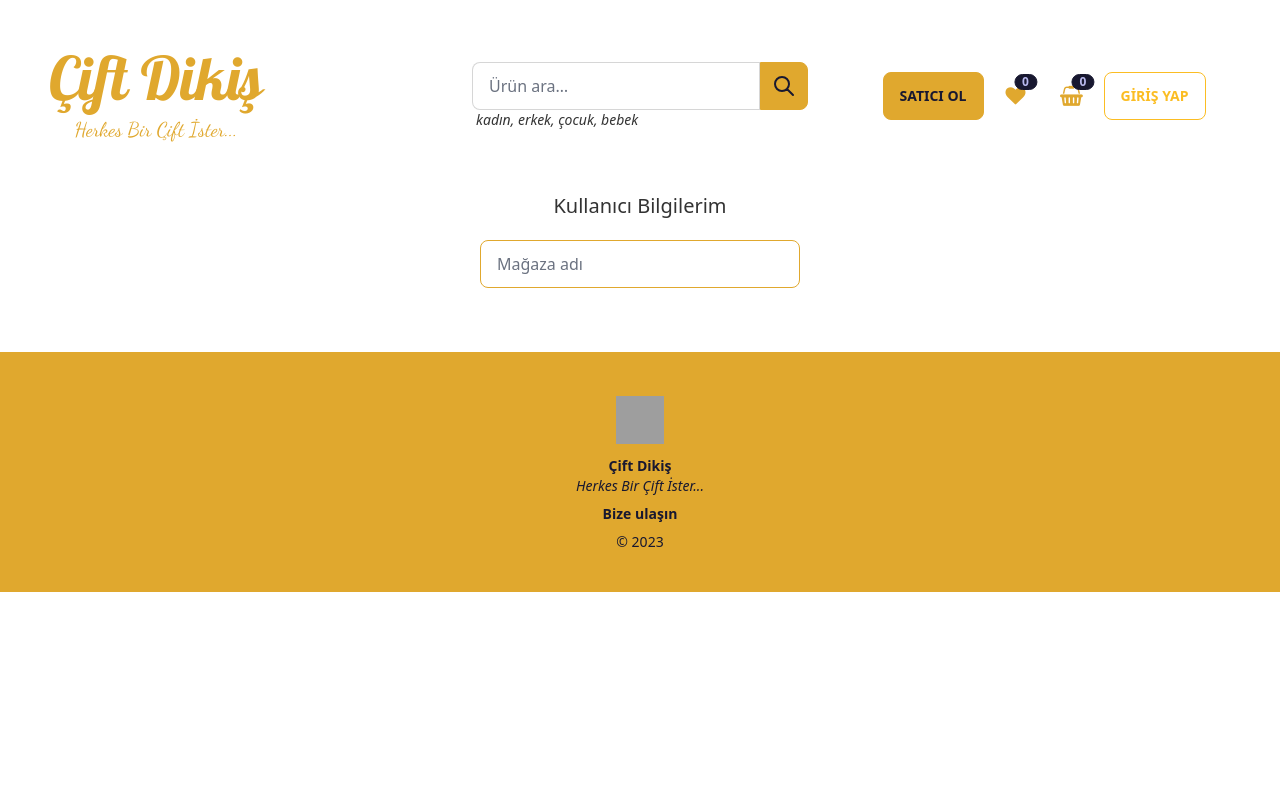
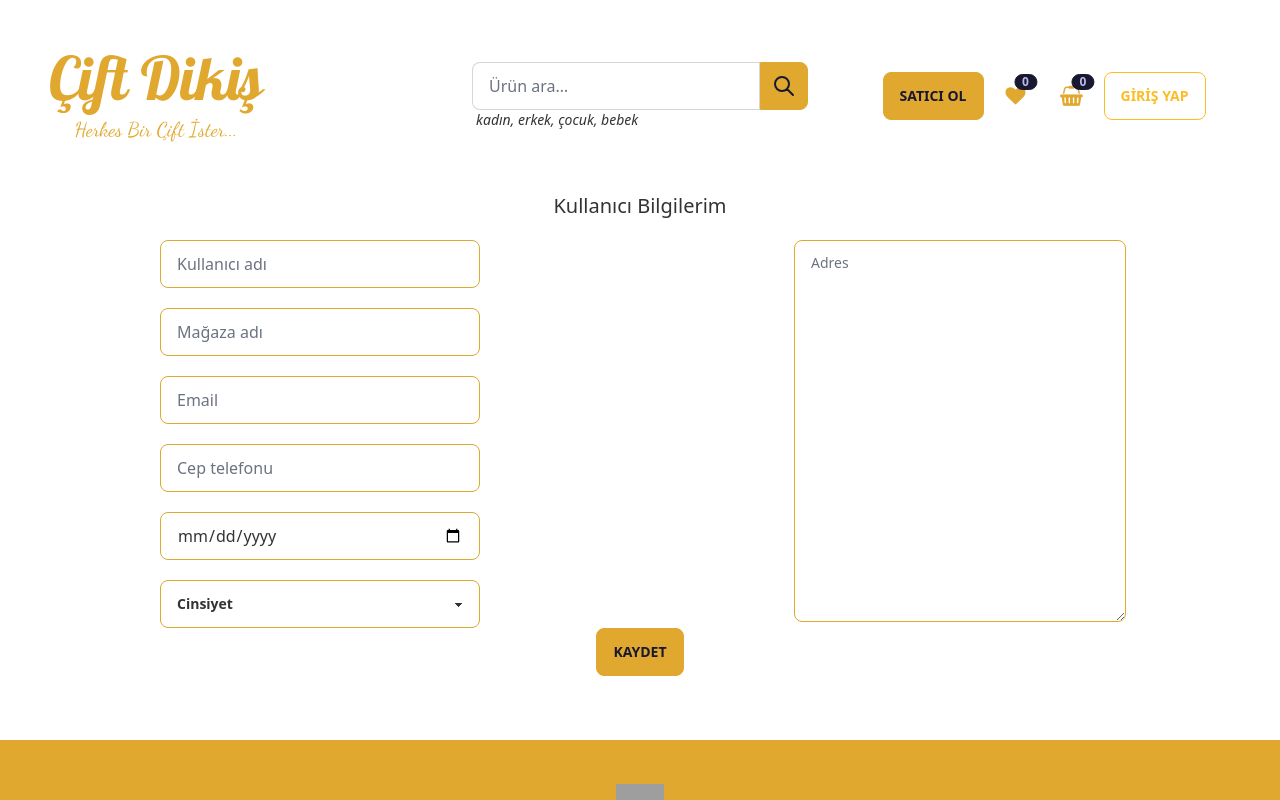
Before and after one commit to ErcouldnT/ciftdikis.com, a SvelteKit app: page /bilgilerim in a window 1280 px wide. Shown: the top 800 px of the page. Built offline with nearby package versions, Linux system fonts and the light colour scheme; no server answers; the database is empty; grey boxes are pictures that could not be loaded.

Commit message:
bilgilerim sayfası ui

```diff
--- a/src/routes/bilgilerim/+page.svelte
+++ b/src/routes/bilgilerim/+page.svelte
@@ -1,10 +1,45 @@
 <div class="text-center">
 	<h1 class="text-xl mb-5">Kullanıcı Bilgilerim</h1>
 
-	<!-- <div class="m-1">İlanda herkesin göreceği isminiz</div> -->
-	<input
-		type="text"
-		placeholder="Mağaza adı"
-		class="input input-bordered input-primary w-full max-w-xs"
-	/>
+	<div class="grid grid-cols-2">
+		<div class="flex flex-col gap-5 min-w-full">
+			<!-- <div class="m-1">İlanda herkesin göreceği isminiz</div> -->
+			<input
+				type="text"
+				placeholder="Kullanıcı adı"
+				class="input input-bordered input-primary w-full max-w-xs mx-auto"
+			/>
+			<input
+				type="text"
+				placeholder="Mağaza adı"
+				class="input input-bordered input-primary w-full max-w-xs mx-auto"
+			/>
+			<input
+				type="email"
+				placeholder="Email"
+				class="input input-bordered input-primary w-full max-w-xs mx-auto"
+			/>
+			<input
+				type="number"
+				placeholder="Cep telefonu"
+				class="input input-bordered input-primary w-full max-w-xs mx-auto"
+			/>
+			<input
+				type="date"
+				placeholder="Doğum tarihi"
+				class="input input-bordered input-primary w-full max-w-xs mx-auto"
+			/>
+			<select class="select select-primary w-full max-w-xs mx-auto">
+				<option disabled selected>Cinsiyet</option>
+				<option>Kadın</option>
+				<option>Erkek</option>
+			</select>
+		</div>
+
+		<div>
+			<textarea class="textarea textarea-primary" rows="13" cols="35" placeholder="Adres" />
+		</div>
+	</div>
+
+	<button class="btn btn-primary">Kaydet</button>
 </div>
```
